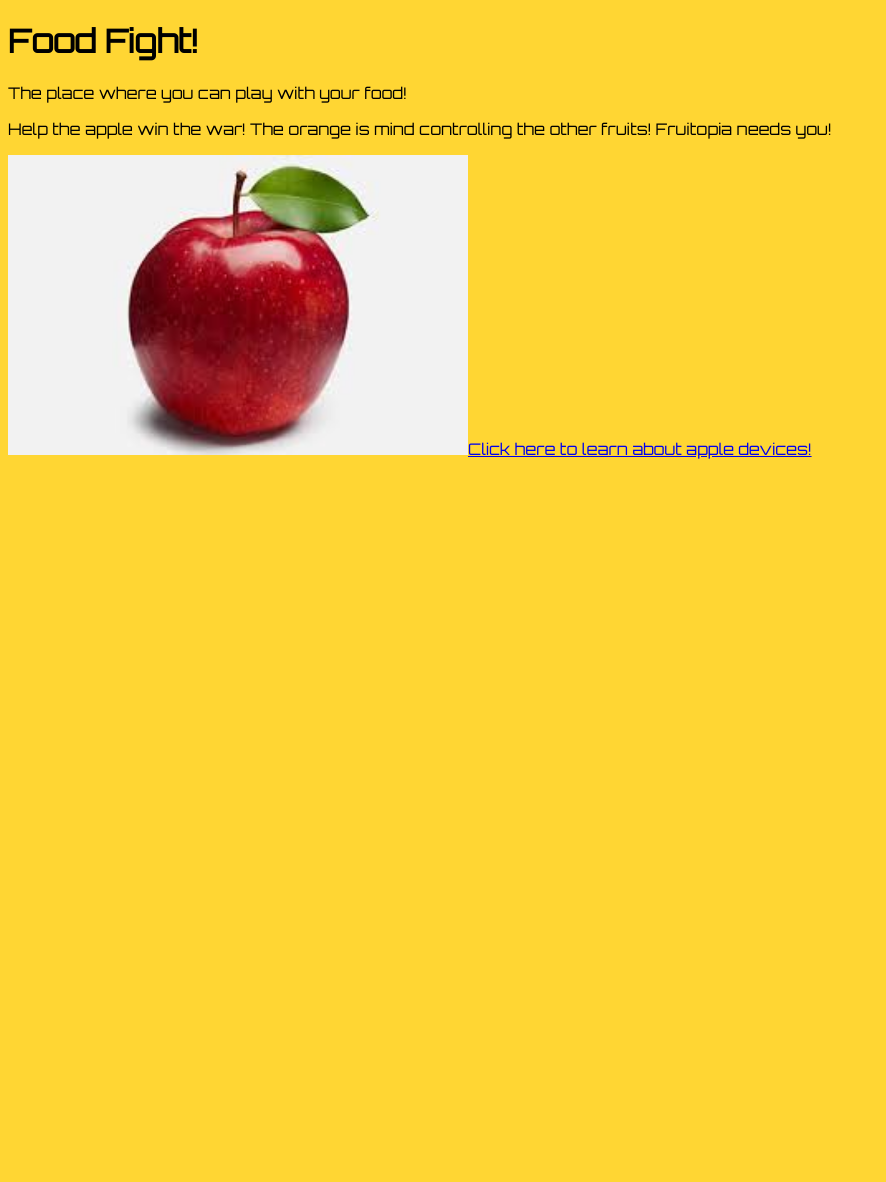
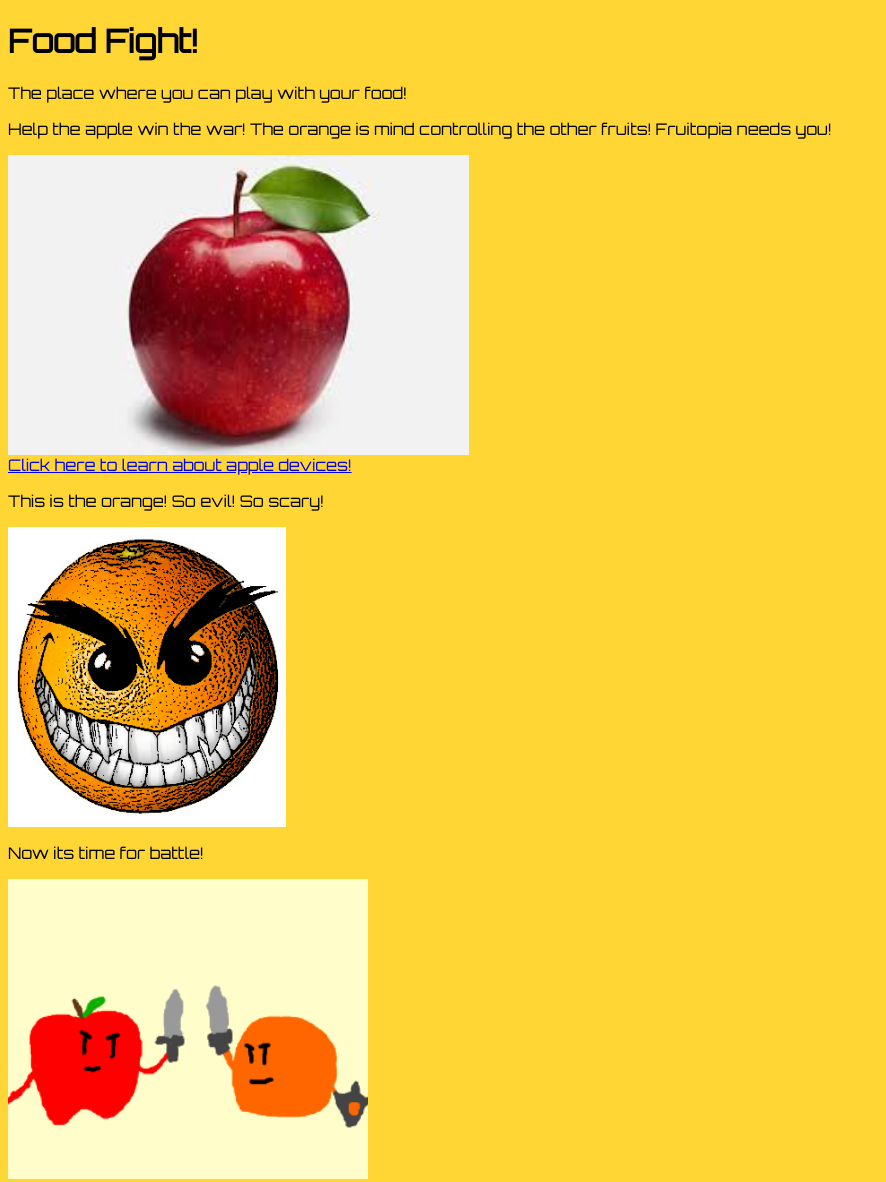
Before and after one commit to jackhanss/Food_Fight, a plain HTML site: page index.html in a window 1280 px wide. Shown: the whole page, without its empty margins (0-886 px from the left). Before the commit the page ends 800 px from the top, so only its background shows below. Drawn offline with Linux system fonts and the light colour scheme.

Commit message:
added more pictures

```diff
--- a/index.html
+++ b/index.html
@@ -12,7 +12,10 @@
 <p>The place where you can play with your food!</p>
 
 <p>Help the apple win the war! The orange is mind controlling the other fruits!  Fruitopia needs you!</p>
-<img src="apple.jpeg" alt="apple" style="width: 460px;height: 300px;"><a href="http://www.apple.com/">Click here to learn about apple devices!</a>
-<style
+<img src="apple.jpeg" alt="apple"><a href="http://www.apple.com/">Click here to learn about apple devices!</a>
+<p>This is the orange! So evil! So scary!</p>
+<img src="orange.png" alt="orange">
+<p>Now its time for battle!</p>
+<img src="battle.png" alt="battle">
 </body>
 </html>
--- a/style.css
+++ b/style.css
@@ -1,3 +1,10 @@
 body {
 	background-color: #ffd633;
-font-family: 'Orbitron', sans-serif;}
+	font-family: 'Orbitron', sans-serif;
+}
+
+img {
+display: block;
+height: 300px;
+width: auto;
+}
```
Also changed, not shown: battle.png (added), orange.png (added).
